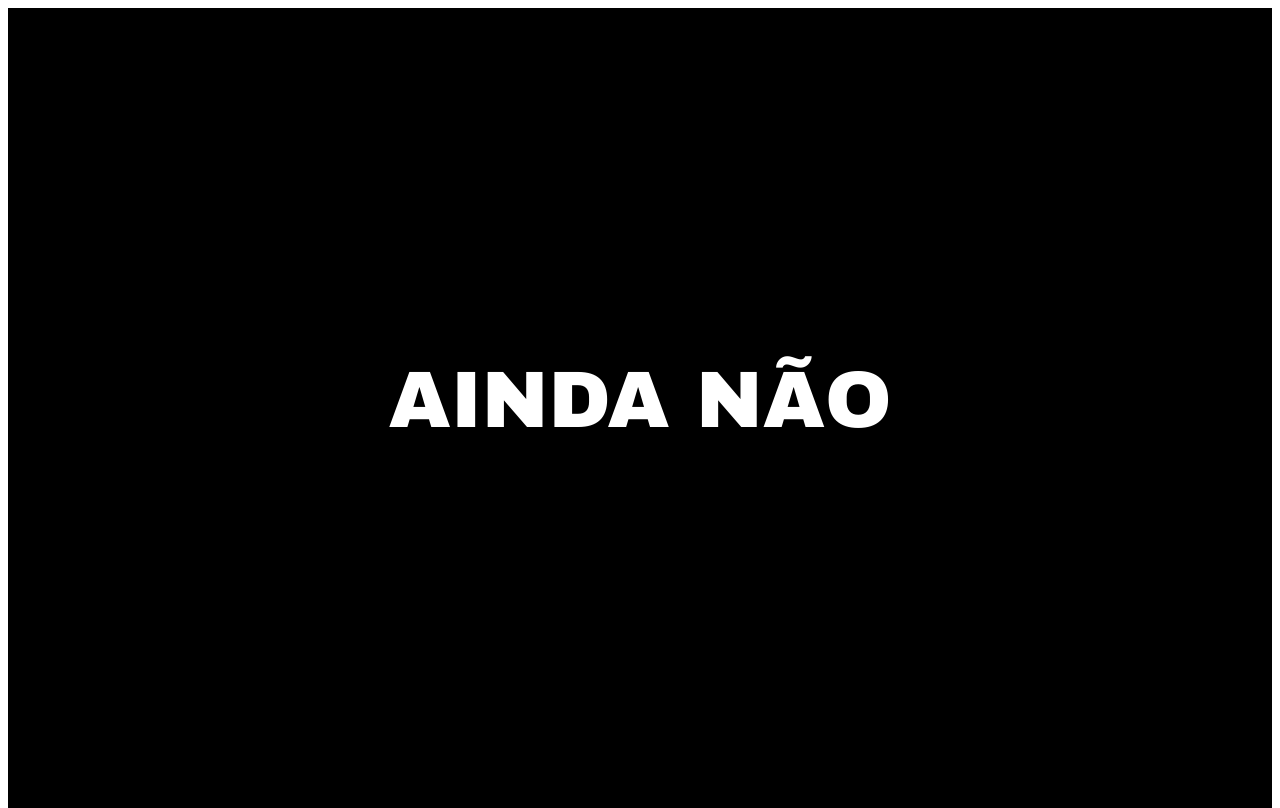
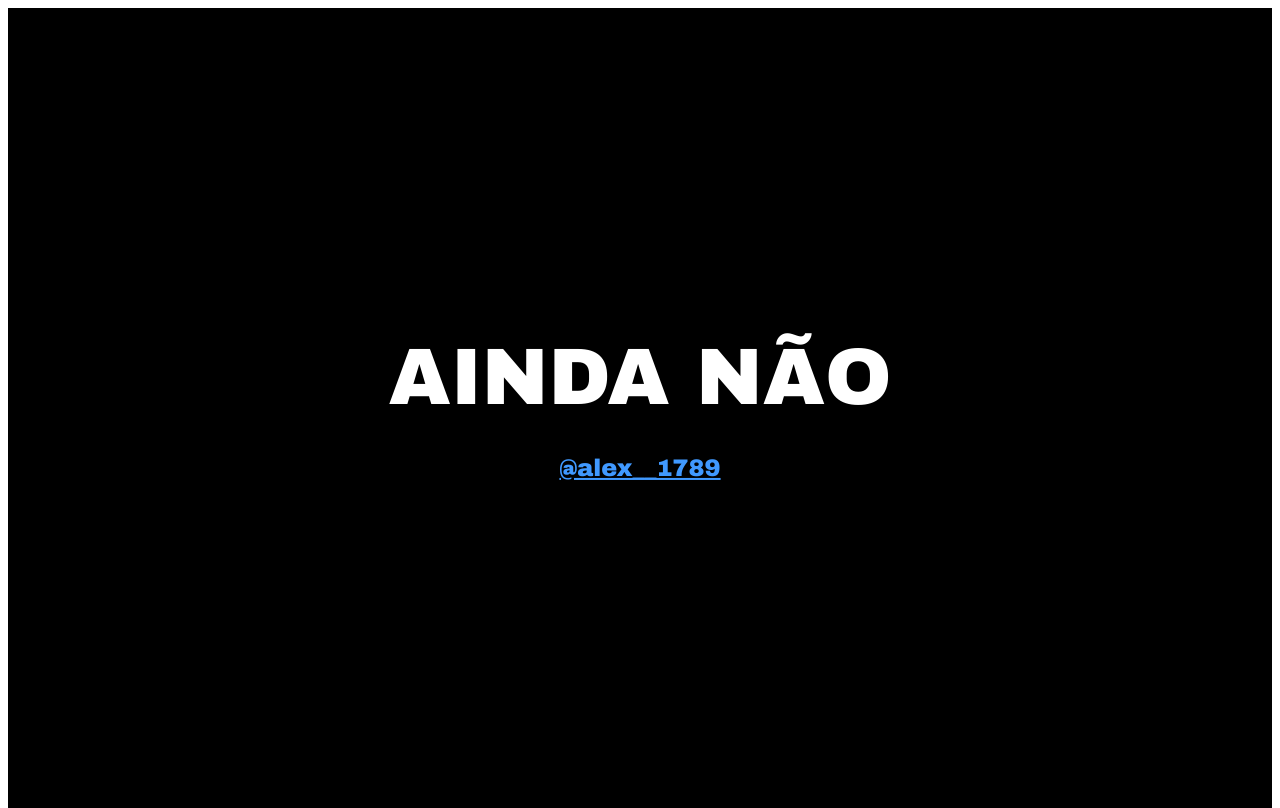
Before and after one commit to alexhochuli1789/alexhochuli1789.github.com, a plain HTML site: page index.html in a window 1280 px wide. Drawn offline with Linux system fonts and the light colour scheme.

Commit message:
Add twitter handle

```diff
--- a/css/main.css
+++ b/css/main.css
@@ -2,6 +2,7 @@
 html, body {
   height: 100%;
   background: #fff;
+    font-family: "Arial Black", "Arial Bold", Gadget, sans-serif;
 }
 .wrapper {
   width: 100%;
@@ -25,7 +26,7 @@ html, body {
 }
 
 h1 {
-	font-family: "Arial Black", "Arial Bold", Gadget, sans-serif;
+
 	font-size: 5em;
 	font-style: normal;
 	font-variant: normal;
@@ -40,3 +41,8 @@ h1 {
        line-height: 1em
    }
 }
+
+
+.handle {
+    color: #4099FF
+}
--- a/index.html
+++ b/index.html
@@ -9,6 +9,7 @@
 <div id="wrapper">
   <div id="inner">
     <h1>AINDA N&#195;O</h1>
+    <h2><a class=handle href="https://twitter.com/alex__1789">@alex__1789</a></h2>
   </div>
 </div>
 </body>
```
